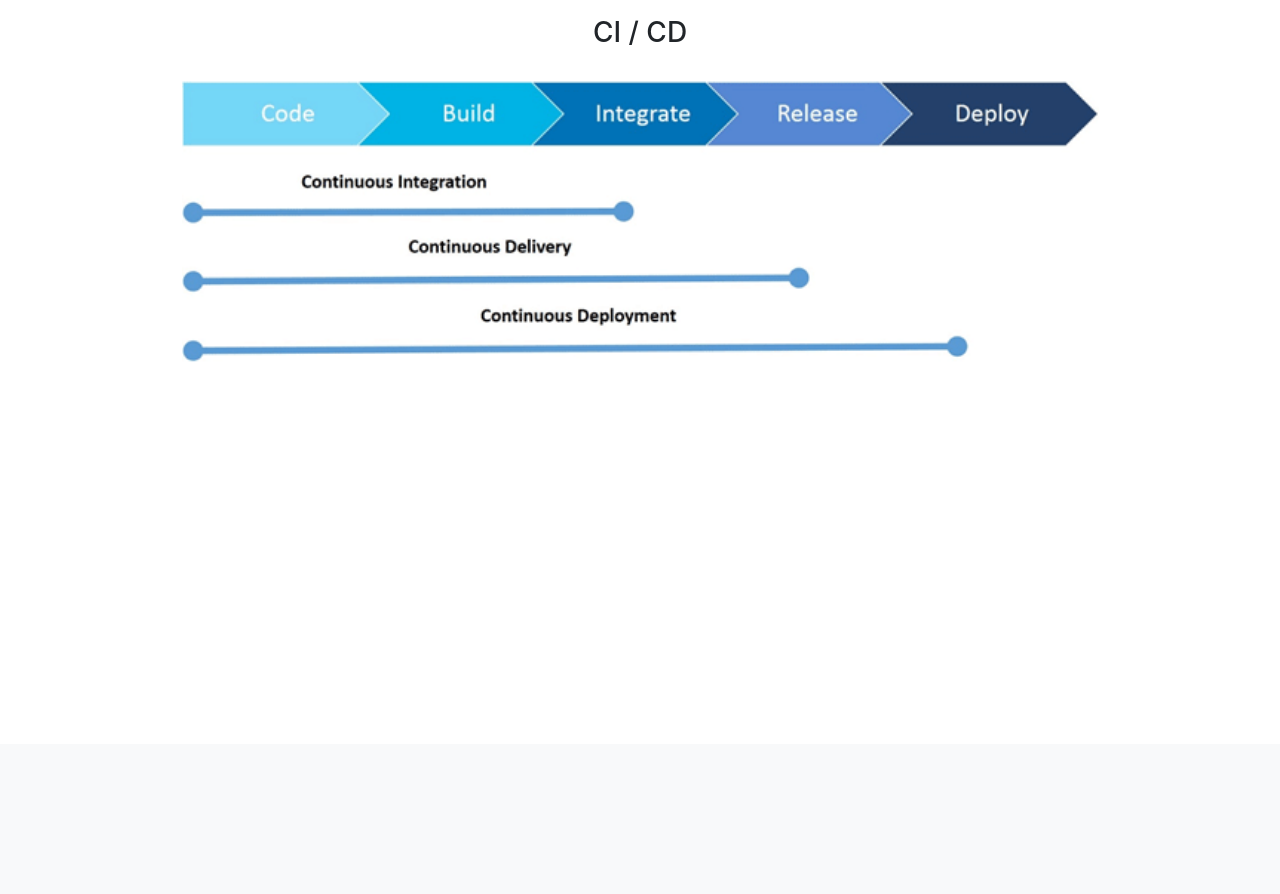
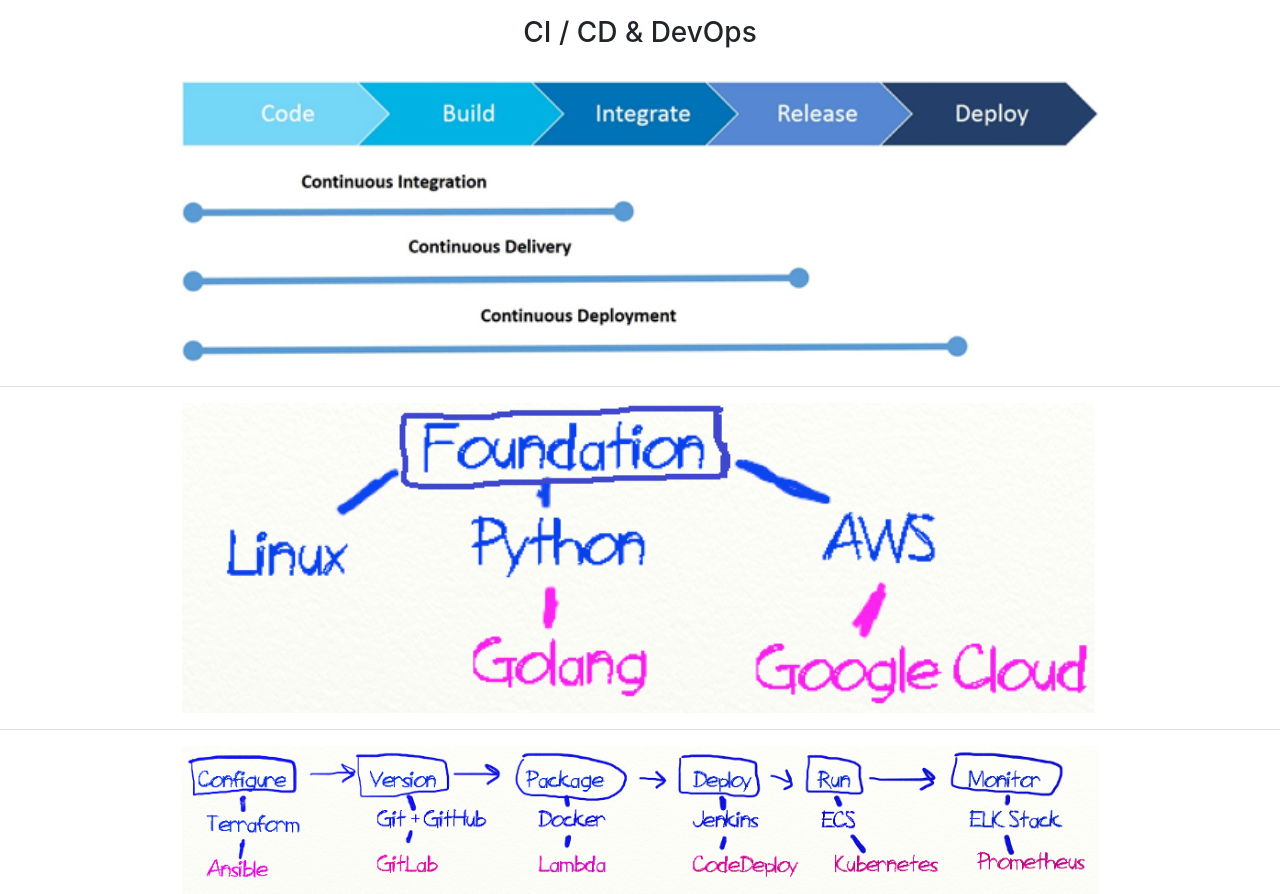
Before and after one commit to ludesdeveloper/ccna_automation, a Flask app: page /part_8 in a window 1280 px wide. Shown: the part 56-950 px from the top of the page. Before the commit the page ends 418 px from the top, so only its background shows below. Run offline with Flask 2, Linux system fonts and the light colour scheme; some libraries are stand-ins or nearby versions.

Commit message:
adding picture

```diff
--- a/templates/part_8.html
+++ b/templates/part_8.html
@@ -1,9 +1,19 @@
 {% extends 'base.html' %}
 {% block content %}
 <div class="row d-flex justify-content-center mt-3">
-    <h3>CI / CD</h3>
+    <h3>CI / CD & DevOps</h3>
 </div>
 <div class="row d-flex justify-content-center mt-3">
     <img src="{{ url_for('static', filename='pic/cicd.gif') }}" alt="Configuration Management" width="70%" height="70%">
 </div>
+<div class="row d-flex justify-content-center mt-3 border-bottom">
+</div>
+<div class="row d-flex justify-content-center mt-3">
+    <img src="{{ url_for('static', filename='pic/devops_foundation.png') }}" alt="Configuration Management" width="70%" height="70%">
+</div>
+<div class="row d-flex justify-content-center mt-3 border-bottom">
+</div>
+<div class="row d-flex justify-content-center mt-3">
+    <img src="{{ url_for('static', filename='pic/devops_advance.png') }}" alt="Configuration Management" width="70%" height="70%">
+</div>
 {% endblock %}
```
Also changed, not shown: static/pic/devops_advance.png (added), static/pic/devops_foundation.png (added).
